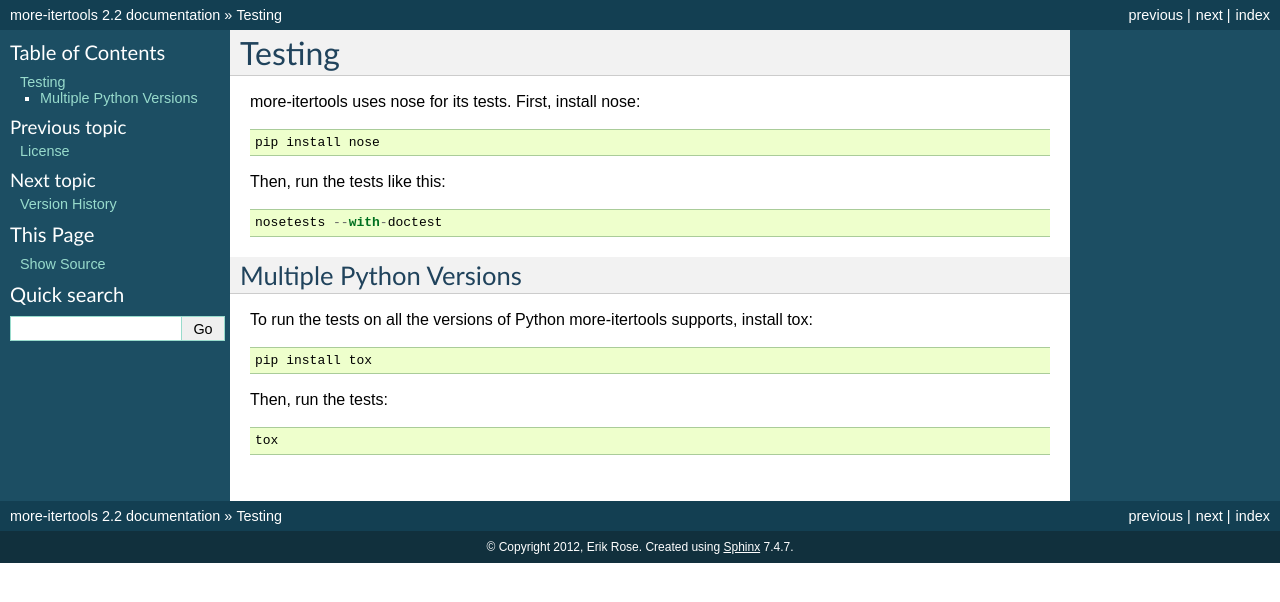
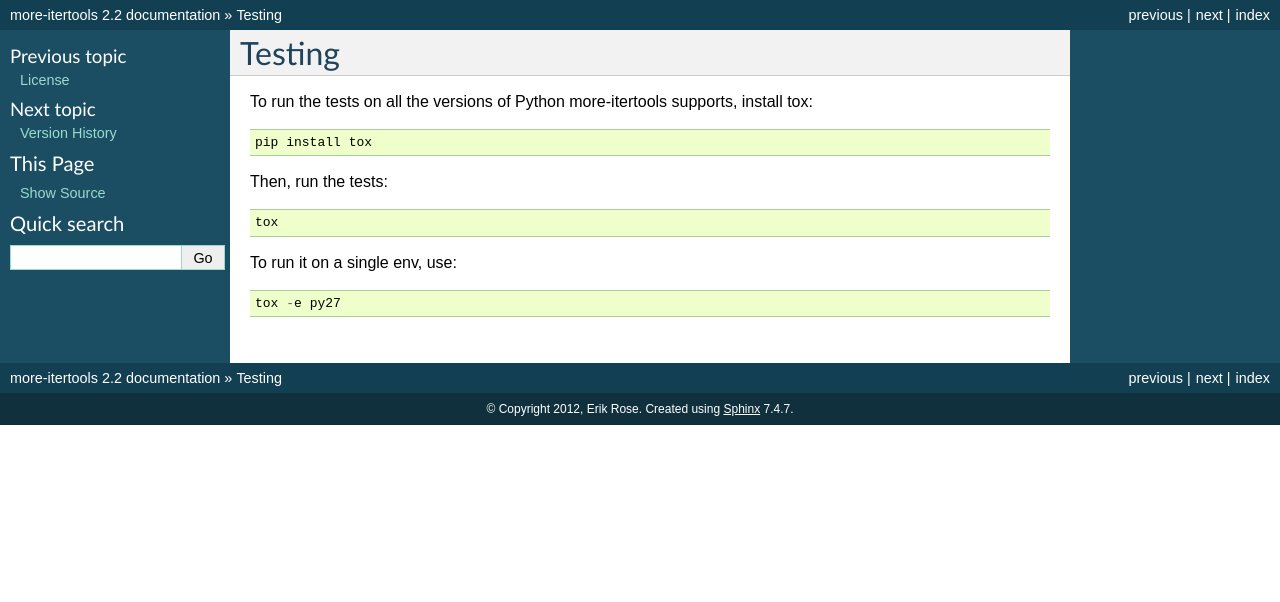
Before and after one commit to more-itertools/more-itertools, a Sphinx documentation site: the page built from docs/testing.rst, in a window 1280 px wide. Shown: the top 602 px of the page. Built offline with Sphinx 7.4.7, drawn with Linux system fonts in a browser that asks for light colours.

Commit message:
Update docs.

```diff
--- a/docs/testing.rst
+++ b/docs/testing.rst
@@ -2,23 +2,15 @@
 Testing
 =======
 
-more-itertools uses nose for its tests. First, install nose::
-
-    pip install nose
-
-Then, run the tests like this::
-
-    nosetests --with-doctest
-
-
-Multiple Python Versions
-========================
-
-To run the tests on all the versions of Python more-itertools supports, install
-tox::
+To run the tests on all the versions of Python more-itertools supports,
+install tox::
 
     pip install tox
 
 Then, run the tests::
 
     tox
+
+To run it on a single env, use::
+
+    tox -e py27
```
